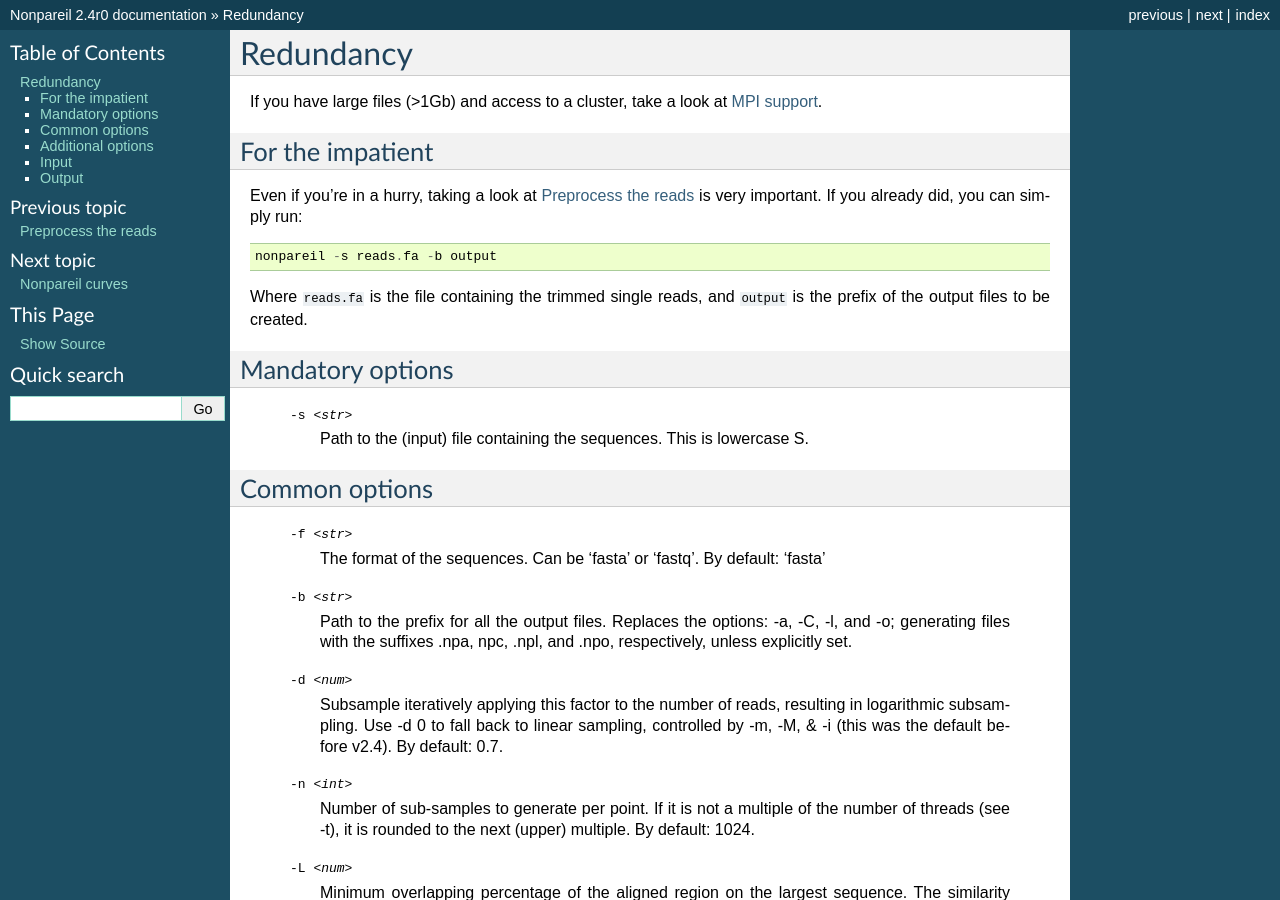
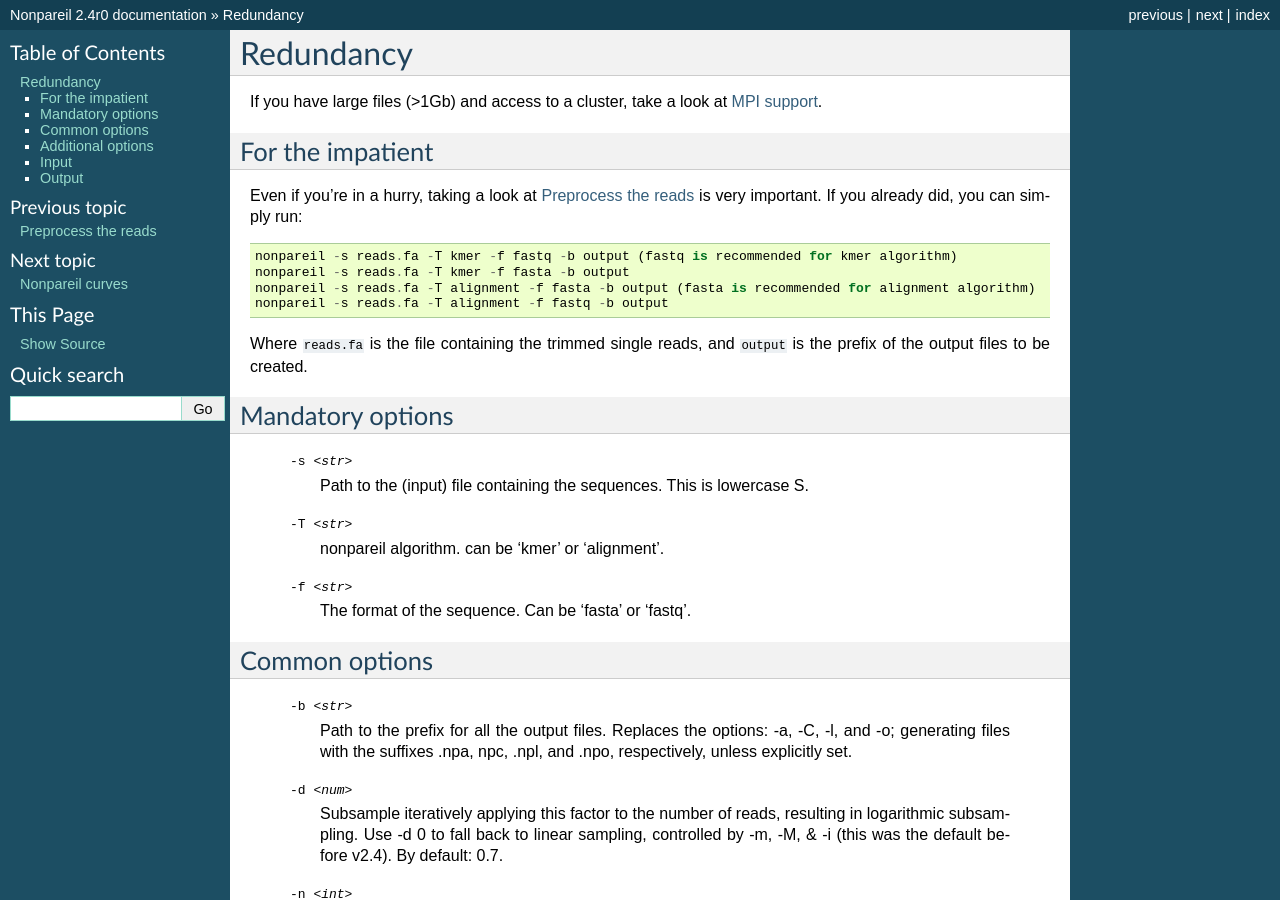
Before and after one commit to lmrodriguezr/nonpareil, a Sphinx documentation site: the page built from docs/redundancy.rst, in a window 1280 px wide and 900 px high. Built offline with Sphinx 7.4.7, drawn with Linux system fonts in a browser that asks for light colours.

Commit message:
changed CLI documentation

```diff
--- a/docs/redundancy.rst
+++ b/docs/redundancy.rst
@@ -8,7 +8,11 @@ For the impatient
 
 Even if you're in a hurry, taking a look at :doc:`preprocess` is very important. If you already did, you can simply run::
 
-    nonpareil -s reads.fa -b output
+    nonpareil -s reads.fa -T kmer -f fastq -b output (fastq is recommended for kmer algorithm)
+    nonpareil -s reads.fa -T kmer -f fasta -b output
+    nonpareil -s reads.fa -T alignment -f fasta -b output (fasta is recommended for alignment algorithm)
+    nonpareil -s reads.fa -T alignment -f fastq -b output
+
 
 Where ``reads.fa`` is the file containing the trimmed single reads, and ``output`` is the prefix
 of the output files to be created.
@@ -16,10 +20,11 @@ of the output files to be created.
 Mandatory options
 -----------------
    -s <str>   Path to the (input) file containing the sequences.  This is lowercase S.
+   -T <str>   nonpareil algorithm. can be 'kmer' or 'alignment'.
+   -f <str>   The format of the sequence. Can be 'fasta' or 'fastq'.
 
 Common options
 --------------
-   -f <str>   The format of the sequences.  Can be 'fasta' or 'fastq'.  By default: 'fasta'
    -b <str>   Path to the prefix for all the output files.  Replaces the options: -a, -C, -l, and -o; generating files
               with the suffixes .npa, npc, .npl, and .npo, respectively, unless explicitly set.
    -d <num>   Subsample iteratively applying this factor to the number of reads, resulting in logarithmic subsampling.
```
